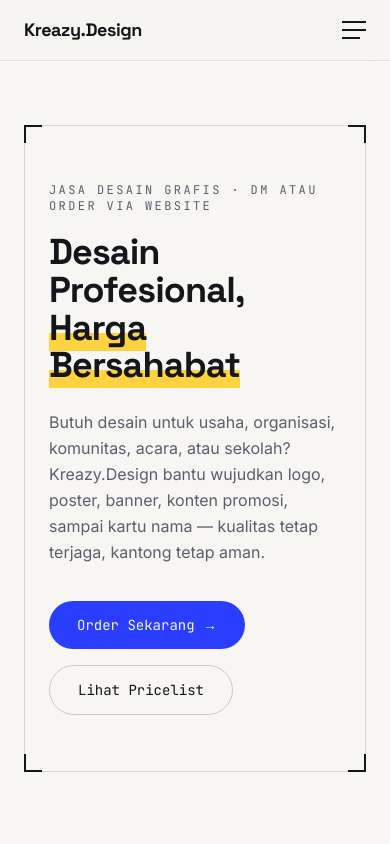
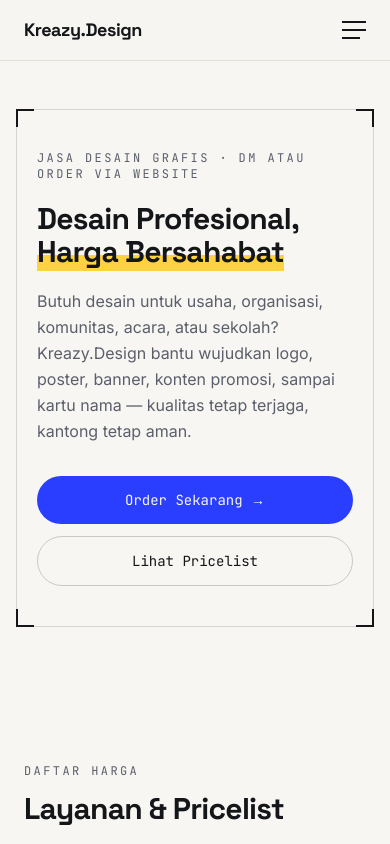
Before and after one commit to KYUZEN0/kreazydesign, a Next.js app: page / in a window 390 px wide. Shown: the top 844 px of the page. Built offline with nearby package versions, Linux system fonts and the light colour scheme.

Commit message:
Refactor Hero component layout and styles
Adjusted padding and margin values for better layout. Updated text sizes for improved readability on different screen sizes.

```diff
--- a/components/Hero.tsx
+++ b/components/Hero.tsx
@@ -1,8 +1,8 @@
 export default function Hero() {
   return (
-    <section id="beranda" className="px-6 pb-20 pt-16 md:pb-28 md:pt-20">
+    <section id="beranda" className="px-4 pb-14 pt-12 sm:px-6 sm:pb-20 sm:pt-16 md:pb-28 md:pt-20">
       <div className="mx-auto max-w-6xl">
-        <div className="crop-frame border border-ink/15 px-6 py-14 md:px-16 md:py-20">
+        <div className="crop-frame border border-ink/15 px-5 py-10 sm:px-6 sm:py-14 md:px-16 md:py-20">
           <span className="crop-tl" />
           <span className="crop-tr" />
 
@@ -10,27 +10,27 @@
             Jasa Desain Grafis · DM atau Order via Website
           </p>
 
-          <h1 className="mt-5 max-w-3xl font-display text-4xl font-bold leading-[1.05] tracking-tight text-ink md:text-6xl">
+          <h1 className="mt-5 max-w-3xl font-display text-3xl font-bold leading-[1.1] tracking-tight text-ink sm:text-4xl sm:leading-[1.05] md:text-6xl">
             Desain Profesional,{" "}
             <span className="marker-underline">Harga Bersahabat</span>
           </h1>
 
-          <p className="mt-6 max-w-xl font-body text-base leading-relaxed text-ink-soft md:text-lg">
+          <p className="mt-5 max-w-xl font-body text-base leading-relaxed text-ink-soft sm:mt-6 md:text-lg">
             Butuh desain untuk usaha, organisasi, komunitas, acara, atau sekolah?
             Kreazy.Design bantu wujudkan logo, poster, banner, konten promosi,
             sampai kartu nama — kualitas tetap terjaga, kantong tetap aman.
           </p>
 
-          <div className="mt-9 flex flex-wrap items-center gap-4">
+          <div className="mt-8 flex flex-col gap-3 sm:mt-9 sm:flex-row sm:flex-wrap sm:items-center sm:gap-4">
             <a
               href="#order"
-              className="rounded-full bg-blue px-7 py-3.5 font-mono text-sm text-paper transition-transform hover:scale-[1.03]"
+              className="rounded-full bg-blue px-7 py-3.5 text-center font-mono text-sm text-paper transition-transform active:scale-[0.98] sm:hover:scale-[1.03]"
             >
               Order Sekarang →
             </a>
             <a
               href="#layanan"
-              className="rounded-full border border-ink/20 px-7 py-3.5 font-mono text-sm text-ink transition-colors hover:border-ink"
+              className="rounded-full border border-ink/20 px-7 py-3.5 text-center font-mono text-sm text-ink transition-colors hover:border-ink"
             >
               Lihat Pricelist
             </a>
```
